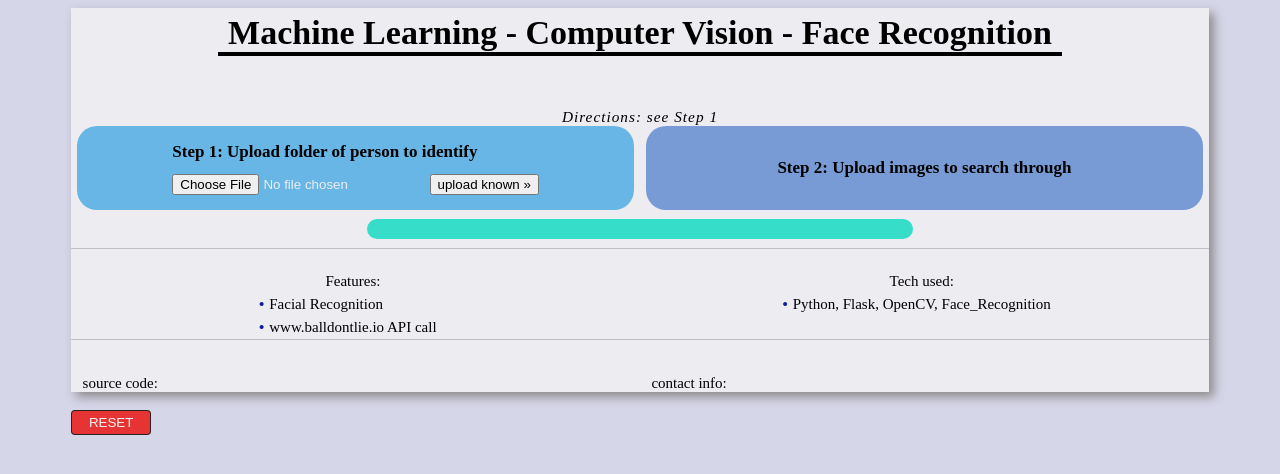
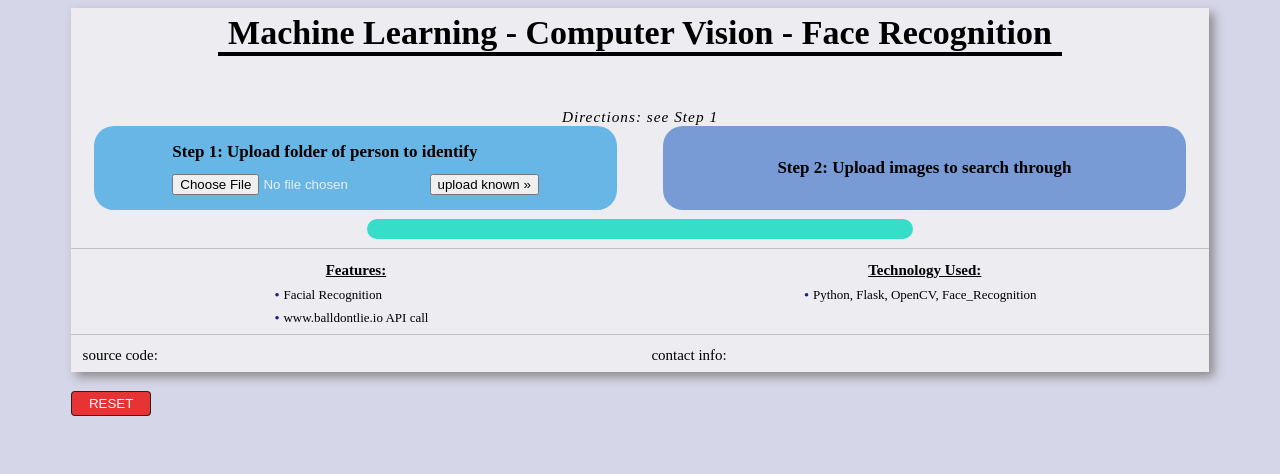
Before and after one commit to bryanee23/Computer-Vision-NBA, a Flask app: page / in a window 1280 px wide. Shown: the top 474 px of the page. Run offline with Flask 2, Linux system fonts and the light colour scheme; some libraries are stand-ins or nearby versions.

Commit message:
footer layout fixed

```diff
--- a/static/css/main.css
+++ b/static/css/main.css
@@ -140,11 +140,10 @@ h1{
   padding-bottom: 1rem;
   line-height: 3.2rem;
   border-radius: 2rem;
-  margin: 0 1%;
+  margin: 0 4%;
 }
 .known-imgs{
   background-color: #68b6e5;
-
 }
 
 .unknown-imgs{
@@ -220,9 +219,28 @@ footer div {
   justify-content: center;
   font-size: 1.5rem;
   text-align: center;
-  padding-top: 1%;
+  padding-bottom: 0.5%;
 }
 
+footer ul div{
+  font-weight: bold;
+  text-decoration: underline;
+}
+
+footer ul li{
+  font-size: 1.3rem;
+  display: flex;
+  justify-content: start;
+}
+
+footer ul li::before {
+  content: "\2022";
+  color: #141f9b;
+  font-weight: bold;
+  display: inline-block;
+  width: 1em;
+  margin-left: -1em;
+}
 
 .contact {
   display: grid;
@@ -233,7 +251,7 @@ footer div {
   display: flex;
   justify-content: left;
   font-size: 1.5rem;
-  margin: 3% 2% 0;
+  margin: 2% 2% 0;
 }
 
 
@@ -274,16 +292,3 @@ footer ul {
   margin: 0 auto;
   line-height: 2.3rem;
 }
-footer ul li{
-  display: flex;
-  justify-content: start;
-}
-
-footer ul li::before {
-  content: "\2022";
-  color: #141f9b;
-  font-weight: bold;
-  display: inline-block;
-  width: 1em;
-  margin-left: -1em;
-}
--- a/templates/index.html
+++ b/templates/index.html
@@ -143,12 +143,12 @@
 
     <div>
       <ul>
-        Features:
+        <div>Features:</div>
         <li>Facial Recognition</li>
         <li>www.balldontlie.io API call </li>
       </ul>
       <ul>
-        Tech used:
+        <div>Technology Used: </div>
         <li> Python, Flask, OpenCV, Face_Recognition</li>
       </ul>
     </div>
```
